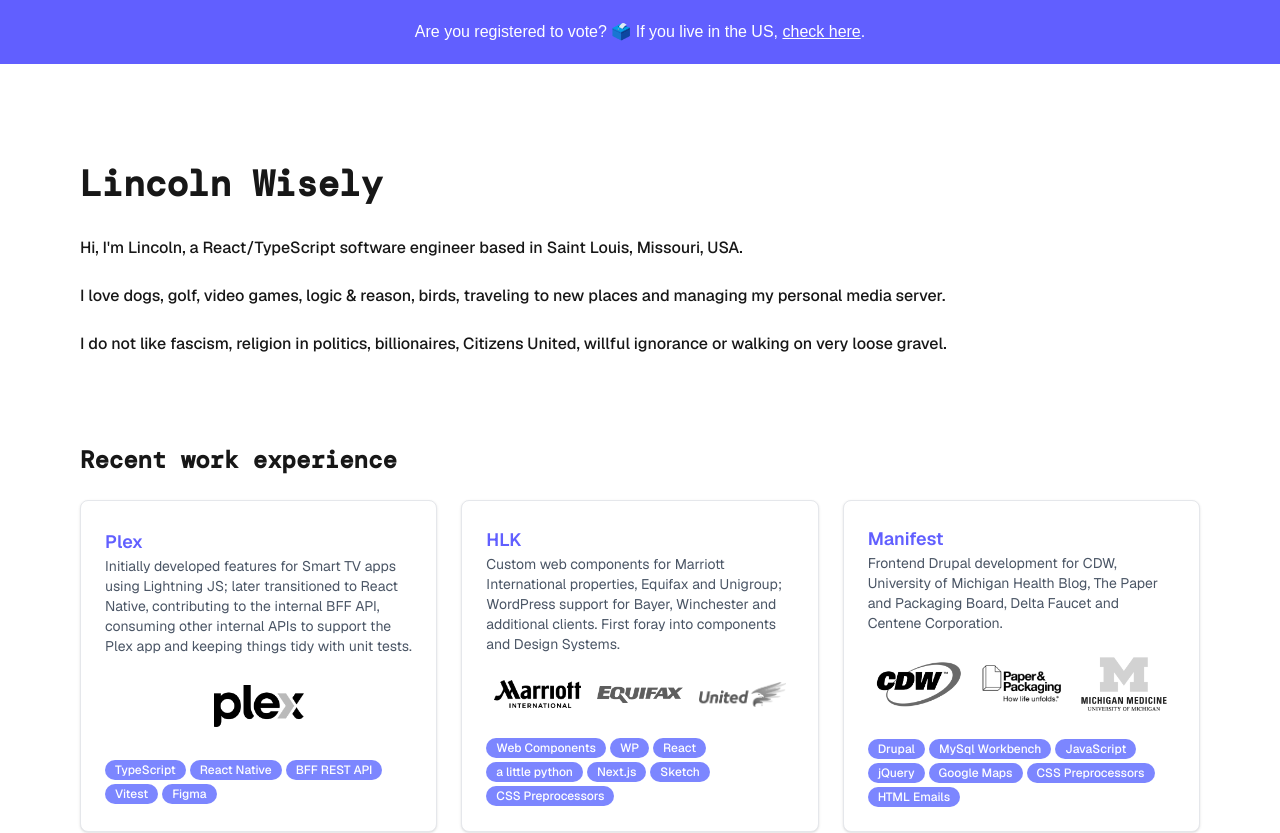
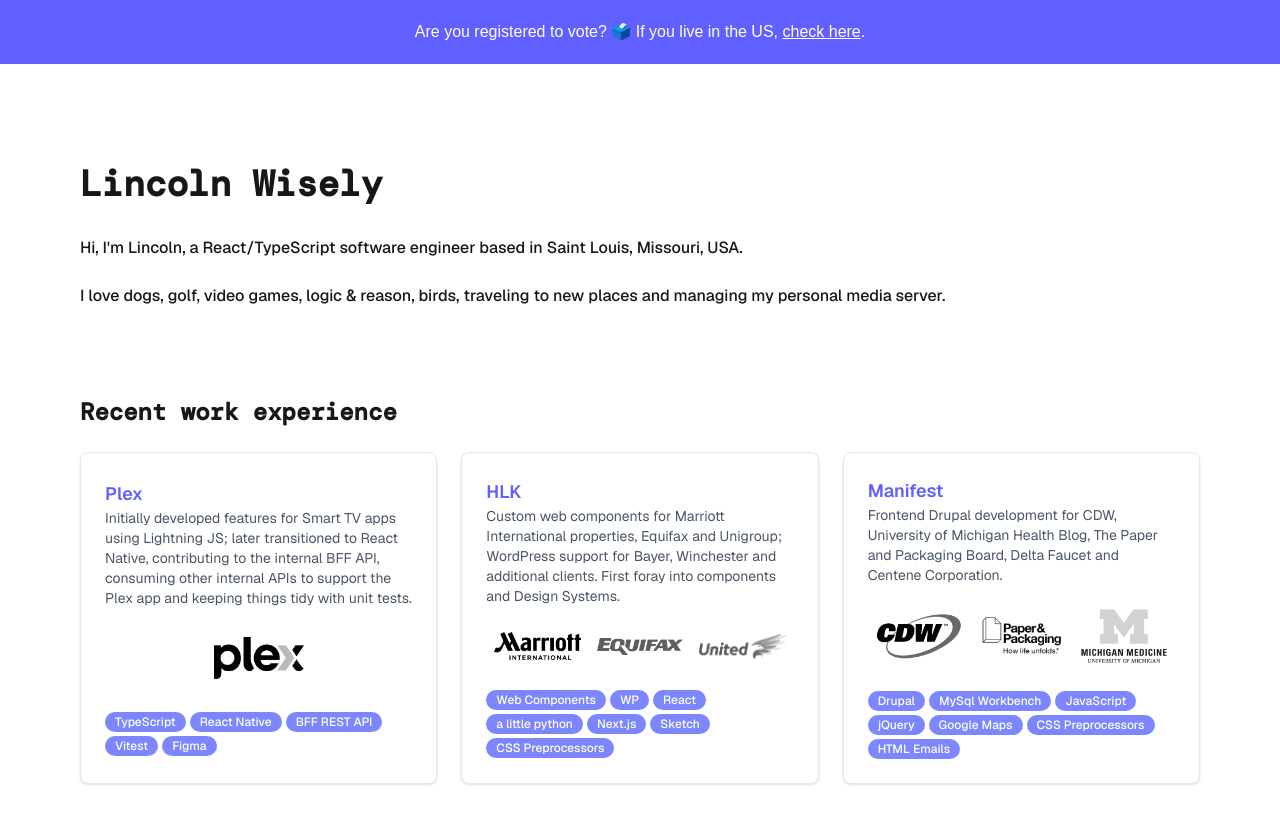
Before and after one commit to lincolnwisely/lincoln-wisely, a Next.js app: page / in a window 1280 px wide. Shown: the top 833 px of the page. Built offline with nearby package versions, Linux system fonts and the light colour scheme; a web font is replaced by a local one.

Commit message:
page update

```diff
--- a/src/app/page.tsx
+++ b/src/app/page.tsx
@@ -27,8 +27,8 @@
                 traveling to new places and managing my personal
                 media server.
               </p>
-              <br />
-              <p>I do not like fascism, religion in politics, billionaires, Citizens United, willful ignorance or walking on very loose gravel.</p>
+              {/* <br />
+              <p>I do not like fascism, religion in politics, billionaires, Citizens United, willful ignorance or walking on very loose gravel.</p> */}
             </div>
           </div>
           <br />
```
